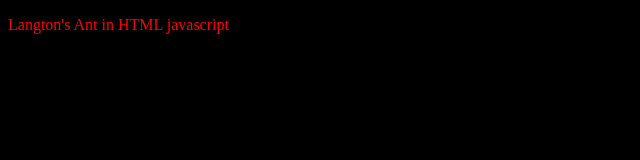
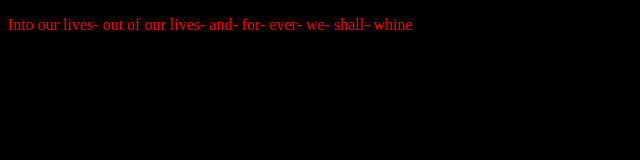
Before and after one commit to bubbligames/bubbligames.github.io, a plain HTML site: page index.html in a window 1280 px wide. Shown: the whole page, without its empty margins (0-640 px from the left). Drawn offline with Linux system fonts and the light colour scheme.

Commit message:
dsa
dsaaaasd sdsda

```diff
--- a/index.html
+++ b/index.html
@@ -3,7 +3,6 @@
 <body>
 <body bgcolor="#0000">
 <font color="red">
-<p>Langton's Ant in HTML javascript</p>
-<p id="text"></p>
+<p>Into our lives- out of our lives- and- for- ever- we- shall- whine</p>
 </body>
 </html>
```
